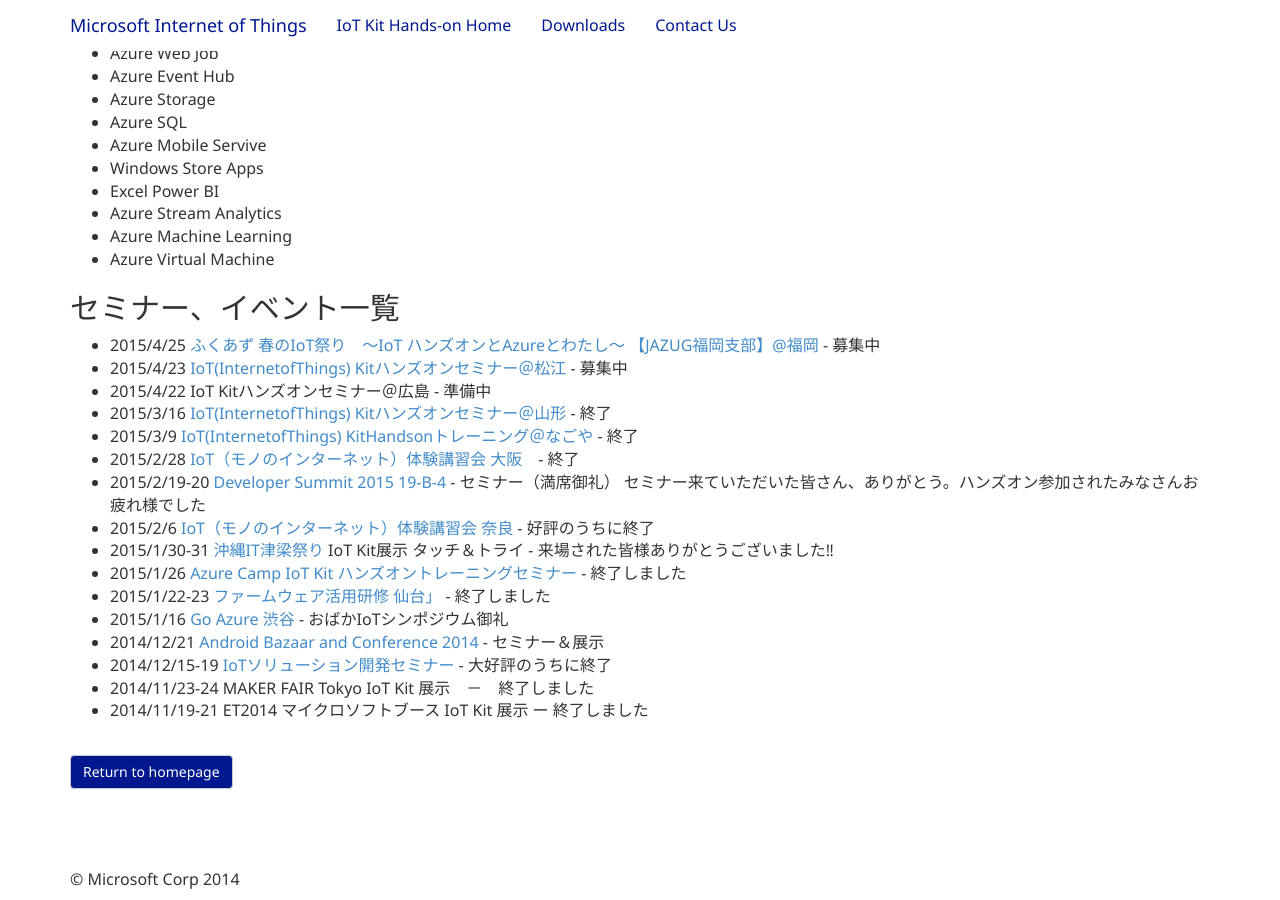
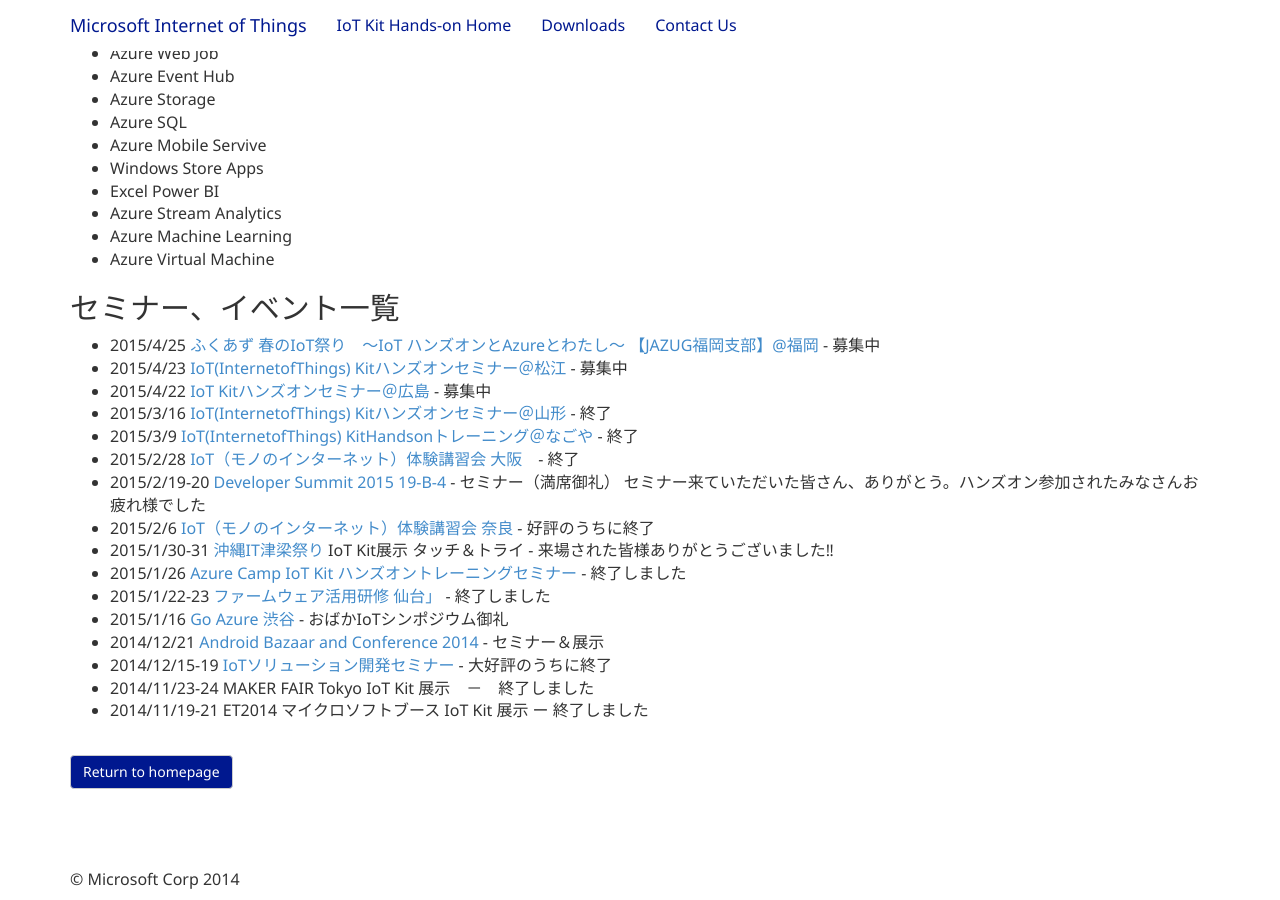
Before and after one commit to ms-iotkithol-jp/ms-iotkithol-jp.github.io, a Jekyll site: the page built from HowToLearn.md, in a window 1280 px wide and 900 px high, scrolled down 674 px. Built offline with Jekyll 4.4.1, drawn with Linux system fonts in a browser that asks for light colours.

Commit message:
Publish Hiroshima

```diff
--- a/HowToLearn.md
+++ b/HowToLearn.md
@@ -31,7 +31,7 @@
 
 * 2015/4/25  [ふくあず 春のIoT祭り　～IoT ハンズオンとAzureとわたし～ 【JAZUG福岡支部】@福岡](https://jazug.doorkeeper.jp/events/22353) - 募集中
 * 2015/4/23  [IoT(InternetofThings) Kitハンズオンセミナー＠松江](https://itradar.doorkeeper.jp/events/22529) - 募集中
-* 2015/4/22  IoT Kitハンズオンセミナー＠広島 - 準備中
+* 2015/4/22  [IoT Kitハンズオンセミナー＠広島](https://msevents.microsoft.com/CUI/EventDetail.aspx?EventID=1032622021&Culture=ja-JP&community=0) - 募集中
 * 2015/3/16  [IoT(InternetofThings) Kitハンズオンセミナー＠山形](https://docs.google.com/forms/d/111ttZFk1_9cXz7aP9yRC6ItqsJ9K-EjJifq8XnScjPA/viewform?c=0&w=1) - 終了
 * 2015/3/9  [IoT(InternetofThings) KitHandsonトレーニング＠なごや](http://partake.in/events/a7d9efc3-c5bc-4d2a-b447-4674ce5cd4f6) - 終了
 * 2015/2/28 [IoT（モノのインターネット）体験講習会 大阪](http://eccsmartapp.doorkeeper.jp/events/20724)　- 終了
```
